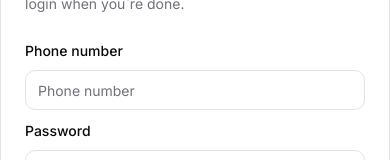
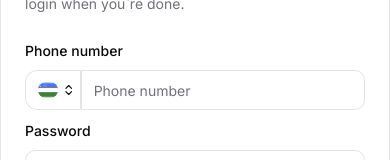
Before and after one commit to mbsatimov/uchqun-school-erp, a Next.js app: page /auth/login in a window 390 px wide. Both pictures are taken after a click on the tab "Phone". Shown: the part 342-502 px from the top of the page. Built offline with nearby package versions, Linux system fonts and the light colour scheme.

Commit message:
feat: create phone input ui component

```diff
--- a/app/auth/login/_components/field-phone.tsx
+++ b/app/auth/login/_components/field-phone.tsx
@@ -9,7 +9,7 @@ import {
   FormLabel,
   FormMessage,
 } from '@/components/ui/form';
-import { Input } from '@/components/ui/input';
+import { PhoneInput } from '@/components/ui/phone-input';
 import type { ILoginRequest } from '@/types/auth.interface';
 
 interface PhoneFieldProps {
@@ -25,7 +25,7 @@ export const FieldPhone: React.FC<PhoneFieldProps> = ({ form }) => {
         <FormItem>
           <FormLabel>Phone number</FormLabel>
           <FormControl>
-            <Input placeholder="Phone number" type="tel" {...field} />
+            <PhoneInput placeholder="Phone number" type="tel" {...field} />
           </FormControl>
           <FormMessage />
         </FormItem>
--- a/components/ui/index.ts
+++ b/components/ui/index.ts
@@ -15,6 +15,7 @@ export * from './hover-card';
 export * from './input';
 export * from './label';
 export * from './link-tabs';
+export * from './phone-input';
 export * from './popover';
 export * from './progress';
 export * from './radio-group';
--- /dev/null
+++ b/components/ui/phone-input.tsx
@@ -0,0 +1,165 @@
+import { CheckIcon, ChevronsUpDown } from 'lucide-react';
+import * as React from 'react';
+import * as RPNInput from 'react-phone-number-input';
+import flags from 'react-phone-number-input/flags';
+
+import { Button } from '@/components/ui/button';
+import {
+  Command,
+  CommandEmpty,
+  CommandGroup,
+  CommandInput,
+  CommandItem,
+  CommandList,
+} from '@/components/ui/command';
+import type { InputProps } from '@/components/ui/input';
+import { Input } from '@/components/ui/input';
+import {
+  Popover,
+  PopoverContent,
+  PopoverTrigger,
+} from '@/components/ui/popover';
+import { cn } from '@/lib/utils';
+
+import { ScrollArea } from './scroll-area';
+
+type PhoneInputProps = Omit<
+  React.InputHTMLAttributes<HTMLInputElement>,
+  'onChange' | 'value'
+> &
+  Omit<RPNInput.Props<typeof RPNInput.default>, 'onChange'> & {
+    onChange?: (value: RPNInput.Value) => void;
+  };
+
+const PhoneInput: React.ForwardRefExoticComponent<PhoneInputProps> =
+  React.forwardRef<React.ElementRef<typeof RPNInput.default>, PhoneInputProps>(
+    ({ className, onChange, ...props }, ref) => {
+      return (
+        <RPNInput.default
+          ref={ref}
+          className={cn('flex', className)}
+          flagComponent={FlagComponent}
+          countrySelectComponent={CountrySelect}
+          inputComponent={InputComponent}
+          countries={['UZ']}
+          defaultCountry="UZ"
+          defaultValue={'+998'}
+          maxLength={17}
+          /**
+           * Handles the onChange event.
+           *
+           * react-phone-number-input might trigger the onChange event as undefined
+           * when a valid phone number is not entered. To prevent this,
+           * the value is coerced to an empty string.
+           *
+           * @param {E164Number | undefined} value - The entered value
+           */
+          onChange={value => onChange?.(value || ('' as RPNInput.Value))}
+          {...props}
+        />
+      );
+    }
+  );
+PhoneInput.displayName = 'PhoneInput';
+
+const InputComponent = React.forwardRef<HTMLInputElement, InputProps>(
+  ({ className, ...props }, ref) => (
+    <Input className={cn('rounded-s-none', className)} {...props} ref={ref} />
+  )
+);
+InputComponent.displayName = 'InputComponent';
+
+type CountrySelectOption = { label: string; value: RPNInput.Country };
+
+type CountrySelectProps = {
+  disabled?: boolean;
+  value: RPNInput.Country;
+  onChange: (value: RPNInput.Country) => void;
+  options: Array<CountrySelectOption>;
+};
+
+const CountrySelect = ({
+  disabled,
+  value,
+  onChange,
+  options,
+}: CountrySelectProps) => {
+  const handleSelect = React.useCallback(
+    (country: RPNInput.Country) => {
+      onChange(country);
+    },
+    [onChange]
+  );
+
+  return (
+    <Popover>
+      <PopoverTrigger asChild>
+        <Button
+          type="button"
+          variant={'outline'}
+          className={cn('flex gap-1 rounded-e-none rounded-s-lg px-3')}
+          disabled={disabled}
+        >
+          <FlagComponent country={value} countryName={value} />
+          <ChevronsUpDown
+            className={cn(
+              '-mr-2 h-4 w-4 opacity-50',
+              disabled ? 'hidden' : 'opacity-100'
+            )}
+          />
+        </Button>
+      </PopoverTrigger>
+      <PopoverContent className="w-[300px] p-0">
+        <Command>
+          <CommandList>
+            <ScrollArea className="h-72">
+              <CommandInput placeholder="Search country..." />
+              <CommandEmpty>No country found.</CommandEmpty>
+              <CommandGroup>
+                {options
+                  .filter(x => x.value)
+                  .map(option => (
+                    <CommandItem
+                      className="gap-2"
+                      key={option.value}
+                      onSelect={() => handleSelect(option.value)}
+                    >
+                      <FlagComponent
+                        country={option.value}
+                        countryName={option.label}
+                      />
+                      <span className="flex-1 text-sm">{option.label}</span>
+                      {option.value && (
+                        <span className="text-sm text-foreground/50">
+                          {`+${RPNInput.getCountryCallingCode(option.value)}`}
+                        </span>
+                      )}
+                      <CheckIcon
+                        className={cn(
+                          'ml-auto h-4 w-4',
+                          option.value === value ? 'opacity-100' : 'opacity-0'
+                        )}
+                      />
+                    </CommandItem>
+                  ))}
+              </CommandGroup>
+            </ScrollArea>
+          </CommandList>
+        </Command>
+      </PopoverContent>
+    </Popover>
+  );
+};
+
+const FlagComponent = ({ country, countryName }: RPNInput.FlagProps) => {
+  const Flag = flags[country];
+
+  return (
+    <span className="flex h-4 w-6 overflow-hidden rounded-sm bg-foreground/20">
+      {Flag && <Flag title={countryName} />}
+    </span>
+  );
+};
+FlagComponent.displayName = 'FlagComponent';
+
+export { PhoneInput };
--- a/package.json
+++ b/package.json
@@ -54,6 +54,7 @@
     "react-hook-form": "^7.51.5",
     "react-icons": "^5.2.1",
     "react-imask": "^7.6.1",
+    "react-phone-number-input": "^3.4.3",
     "recharts": "^2.12.7",
     "sonner": "^1.4.41",
     "tailwind-merge": "^2.3.0",
```
Also changed, not shown: 1 other file (tests, documents, lock files or other folders).
